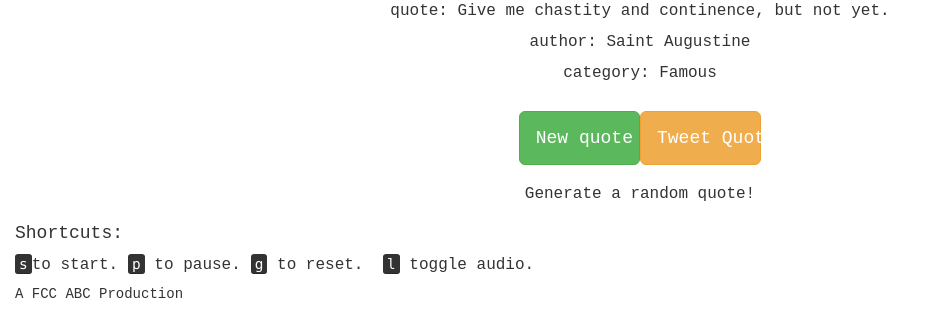
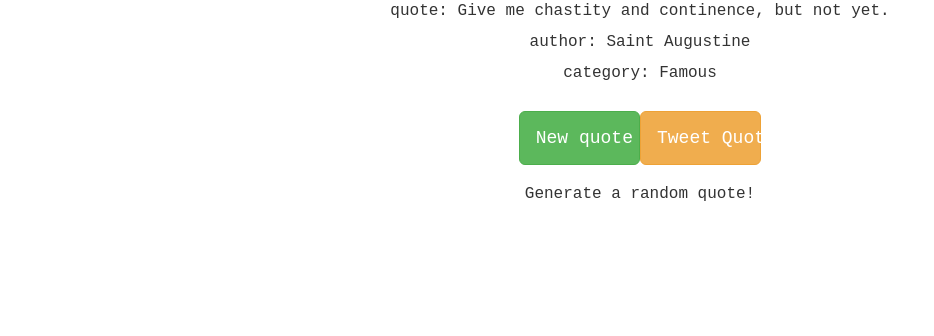
Before and after one commit to gaelenb/quote-gen, a plain HTML site: page index.html in a window 1280 px wide. Shown: the whole page, without its empty margins (0-934 px from the left). Drawn offline with Linux system fonts and the light colour scheme.

Commit message:
Remove shortcuts--too abusable

```diff
--- a/index.html
+++ b/index.html
@@ -57,12 +57,12 @@
  </form>
 </section>
 
-<section class="container-fluid">
+<!-- <section class="container-fluid">
     <h4>Shortcuts:</h4>
     <ul class="list-inline"><li><kbd>s</kbd>to start. </li><li><kbd>p</kbd> to pause.</li><li> <kbd>g</kbd> to reset.</li>
     <li> <kbd>l</kbd> toggle audio.</li></ul>
     <h5 class= "h5">A FCC ABC Production</h5>
- </section>
+ </section> -->
 
 <script type="text/javascript" src="scripts/jquery.script.js"></script>
 <script type="text/javascript" src="bootstrap/js/bootstrap.min.js"></script>
```
